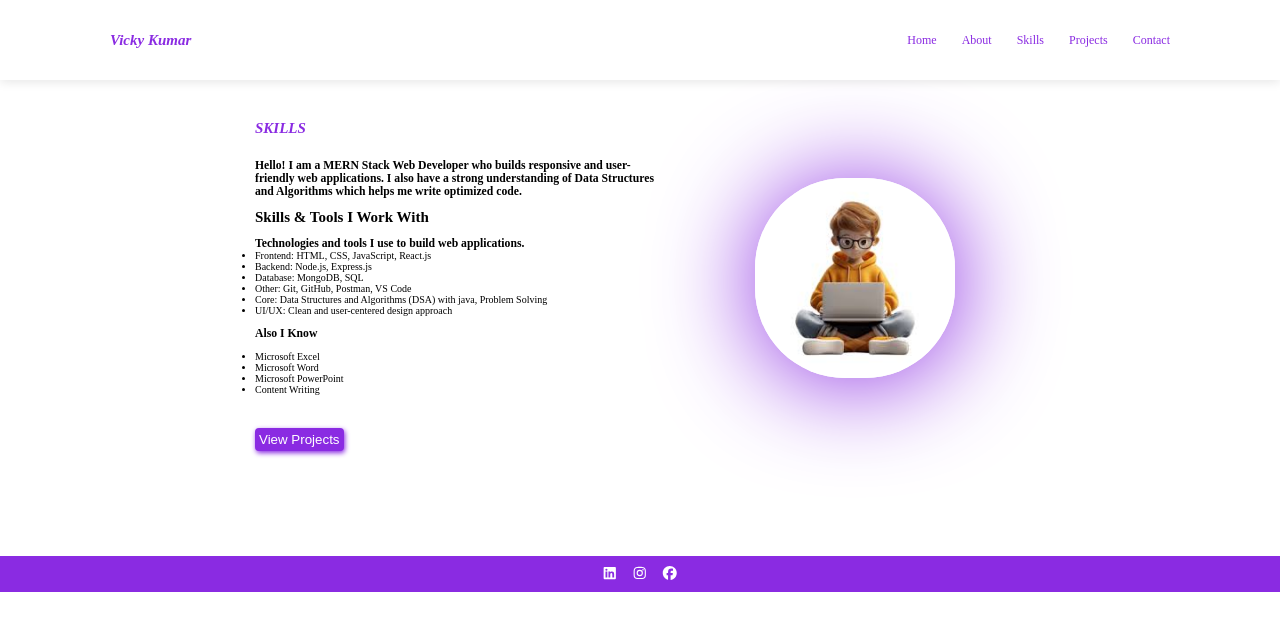
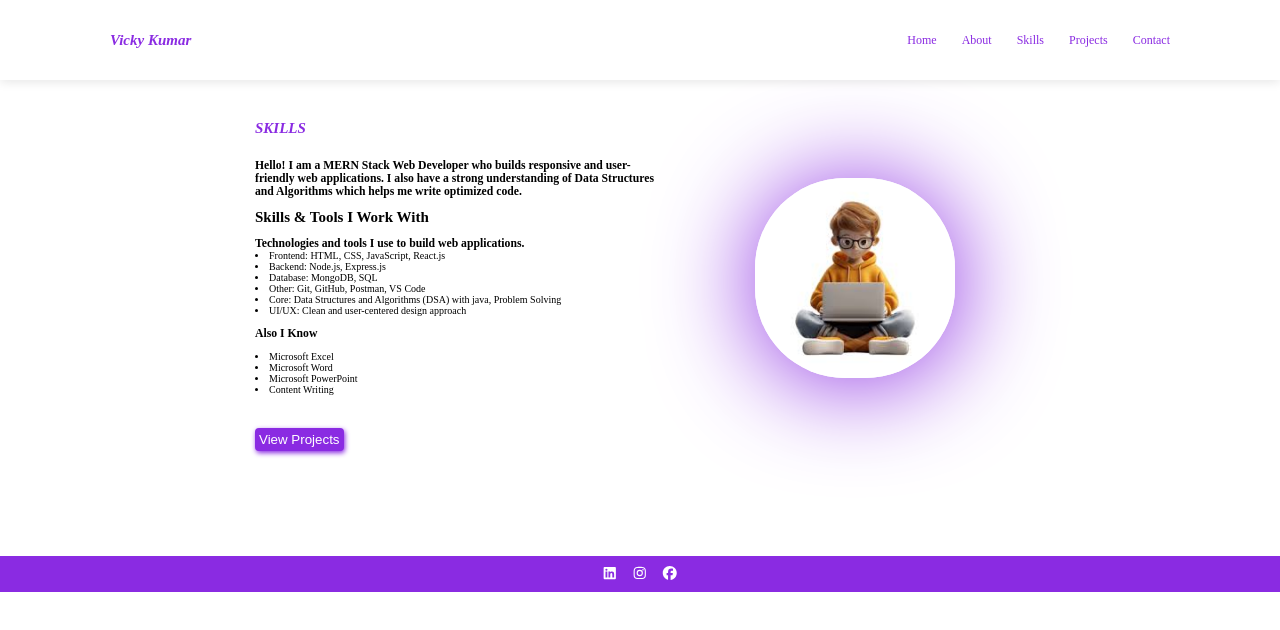
Before and after one commit to vicky-kumar-99/react-portfolio-fronted, a React (Vite) app: page /skills in a window 1280 px wide. Shown: the top 630 px of the page. Built offline with nearby package versions, Linux system fonts and the light colour scheme.

Commit message:
style add

```diff
--- a/src/index.css
+++ b/src/index.css
@@ -525,3 +525,7 @@ h2 i b {
         padding: 2rem;
     }
 }
+
+.features {
+  list-style-position: inside;
+}
--- a/src/pages/Skills.jsx
+++ b/src/pages/Skills.jsx
@@ -29,7 +29,7 @@ export default function Skills() {
 
                         <h3>Also I Know</h3>
                         <br></br>
-                        <ul>
+                        <ul className="features">
                             <li>Microsoft Excel</li>
                             <li>Microsoft Word</li>
                             <li>Microsoft PowerPoint</li>
```
